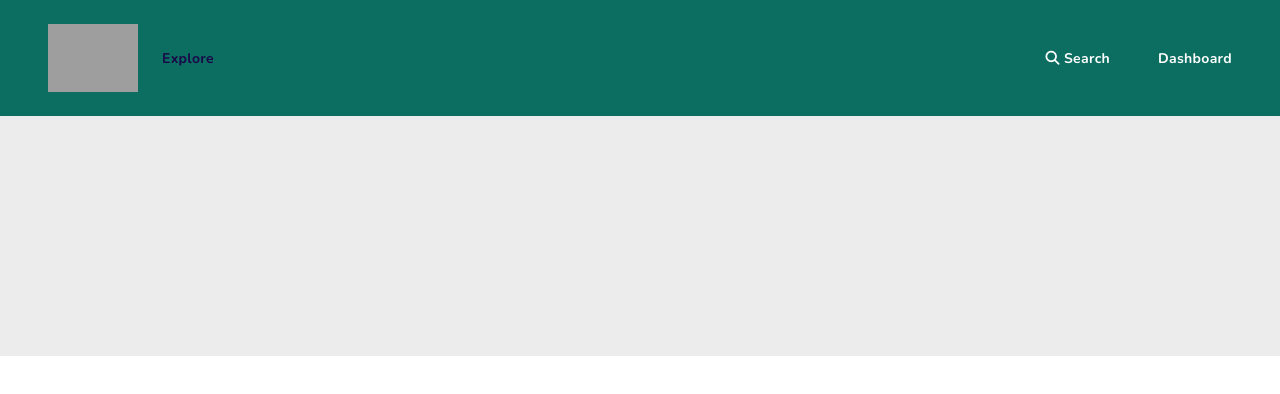
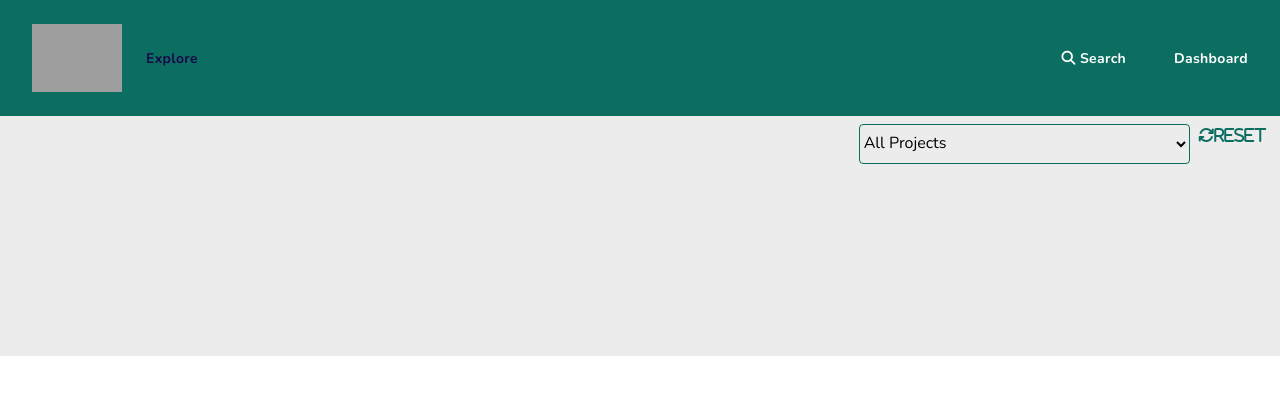
Before and after one commit to khaledBadran45/Crowdfunding-Platform, a plain HTML site: page explore.html in a window 1280 px wide. Drawn offline with nearby package versions, Linux system fonts and the light colour scheme; grey boxes are pictures that could not be loaded.

Commit message:
add filter select , btn

```diff
--- a/explore.html
+++ b/explore.html
@@ -30,7 +30,8 @@
   <body>
     <!-- nav -->
     <nav>
-      <ul class="justify-content-start align-items-center p-4">
+      <div class="container-fluid">
+        <ul class="py-4 px-2 justify-content-start align-items-center">
           <li class="px-4">
             <img
               width="90px"
@@ -42,7 +43,9 @@
           <li><a href="./explore.html" class="active">Explore</a></li>
           <ul class="ms-auto justify-content-around px-4">
             <li class="px-5">
-            <a href=""> <i class="fa-solid fa-magnifying-glass"></i> Search </a>
+              <a href="">
+                <i class="fa-solid fa-magnifying-glass"></i> Search
+              </a>
             </li>
             <li><a href=""> Dashboard </a></li>
             <li>
@@ -57,7 +60,6 @@
                     />
                   </li>
                   <li><a href="./explore.html">Explore</a></li>
-
                   <li>
                     <a href="">
                       <i class="fa-solid fa-magnifying-glass"></i> Search
@@ -69,11 +71,32 @@
             </li>
           </ul>
         </ul>
+      </div>
     </nav>
     <!-- /nav -->
     <!-- Filtering -->
     <section id="Filtering">
-      <div class="container-fluid"></div>
+      <div class="container-fluid row p-2">
+        <div class="col-12 col-md-8"></div>
+        <div class="col-12 col-md-4">
+          <div class="selectWrapper d-flex justify-content-around">
+            <select
+              name="view"
+              class="HTML5Select__Select-sc-1qbbcbd-0 mx-2 eYzCKv"
+            >
+              <option value="all">All Projects</option>
+              <option value="trending">Trending</option>
+              <option value="ending_soon">Ending Soon</option>
+              <option value="newest">Newest</option>
+              <option value="recently_successful">Recently Successful</option>
+              <option value="waitlists">Waitlists</option>
+            </select>
+            <div class="reset">
+              <i class="fa fa-refresh" aria-hidden="true">reset</i>
+            </div>
+          </div>
+        </div>
+      </div>
     </section>
     <!-- /Filtering -->
 
--- a/style/main.css
+++ b/style/main.css
@@ -29,6 +29,20 @@ nav {
   width: 100%;
   height: 30vh;
 }
+.selectWrapper {
+  select {
+    width: 90%;
+    border: 1px solid var(--color-primaryColor);
+    border-radius: 4px;
+    outline: 0;
+    background-color: var(--color-filterColor);
+    height: 5vh;
+  }
+  .reset {
+    color: var(--color-primaryColor);
+    width: 20%;
+  }
+}
 /* @media all and (max-width: 768px) {
   nav {
     ul {
```
Lines whose indentation alone changed are shown as unchanged.
